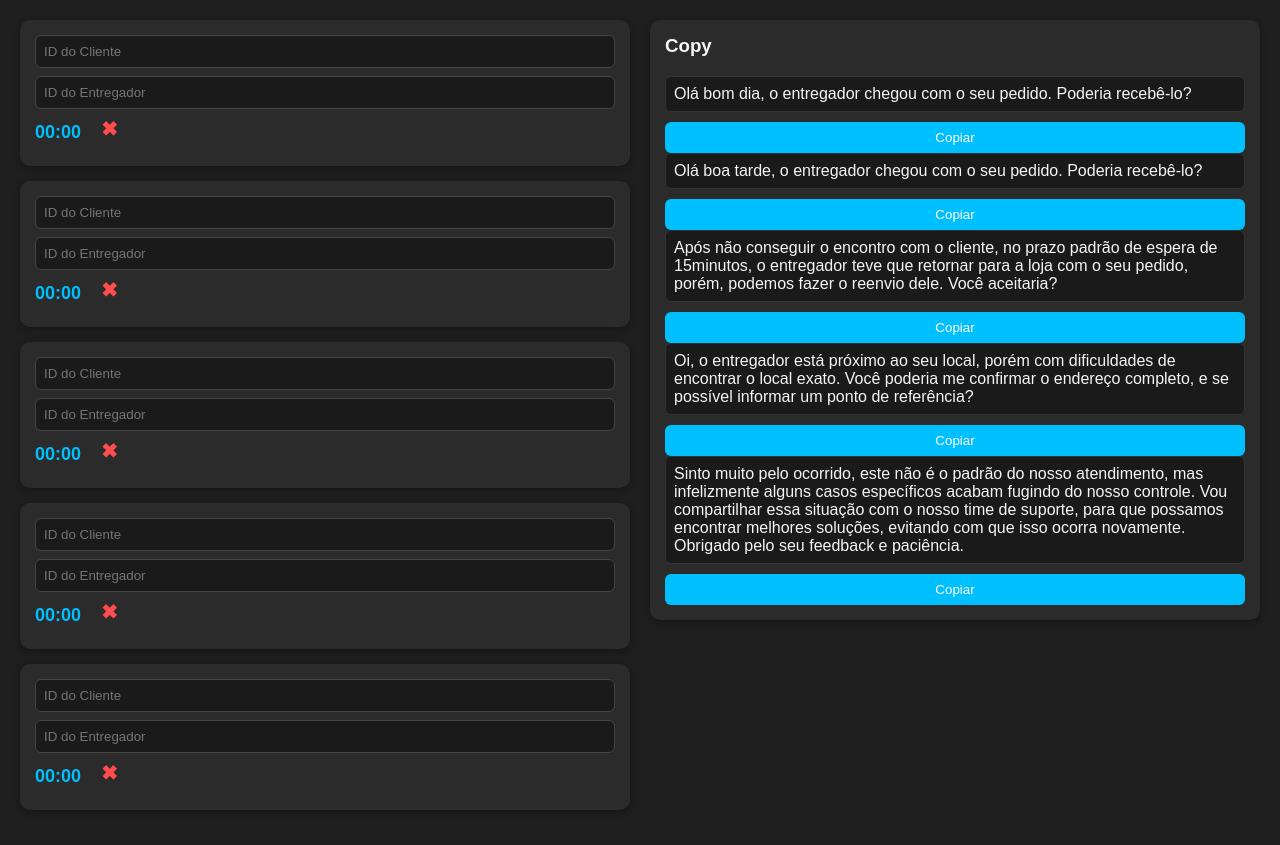
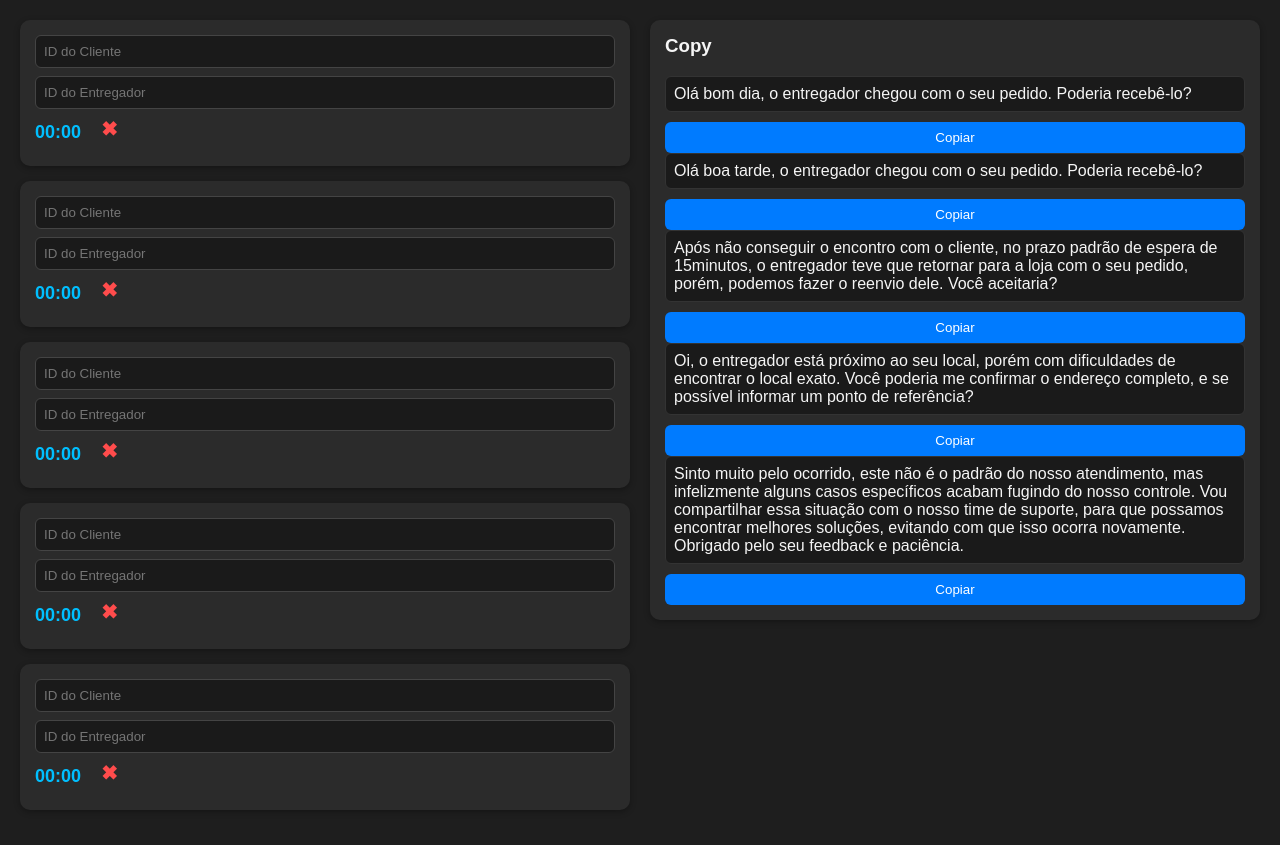
Before and after one commit to mnogp4/AtendimentoTimer, a plain HTML site: page index.html in a window 1280 px wide. Drawn offline with Linux system fonts and the light colour scheme.

Commit message:
Update index.html

```diff
--- a/index.html
+++ b/index.html
@@ -65,7 +65,7 @@
       margin-top: 0;
     }
     button.copy-btn {
-      background: #00bfff;
+      background: #007bff;
       border: none;
       color: white;
       padding: 8px;
```
